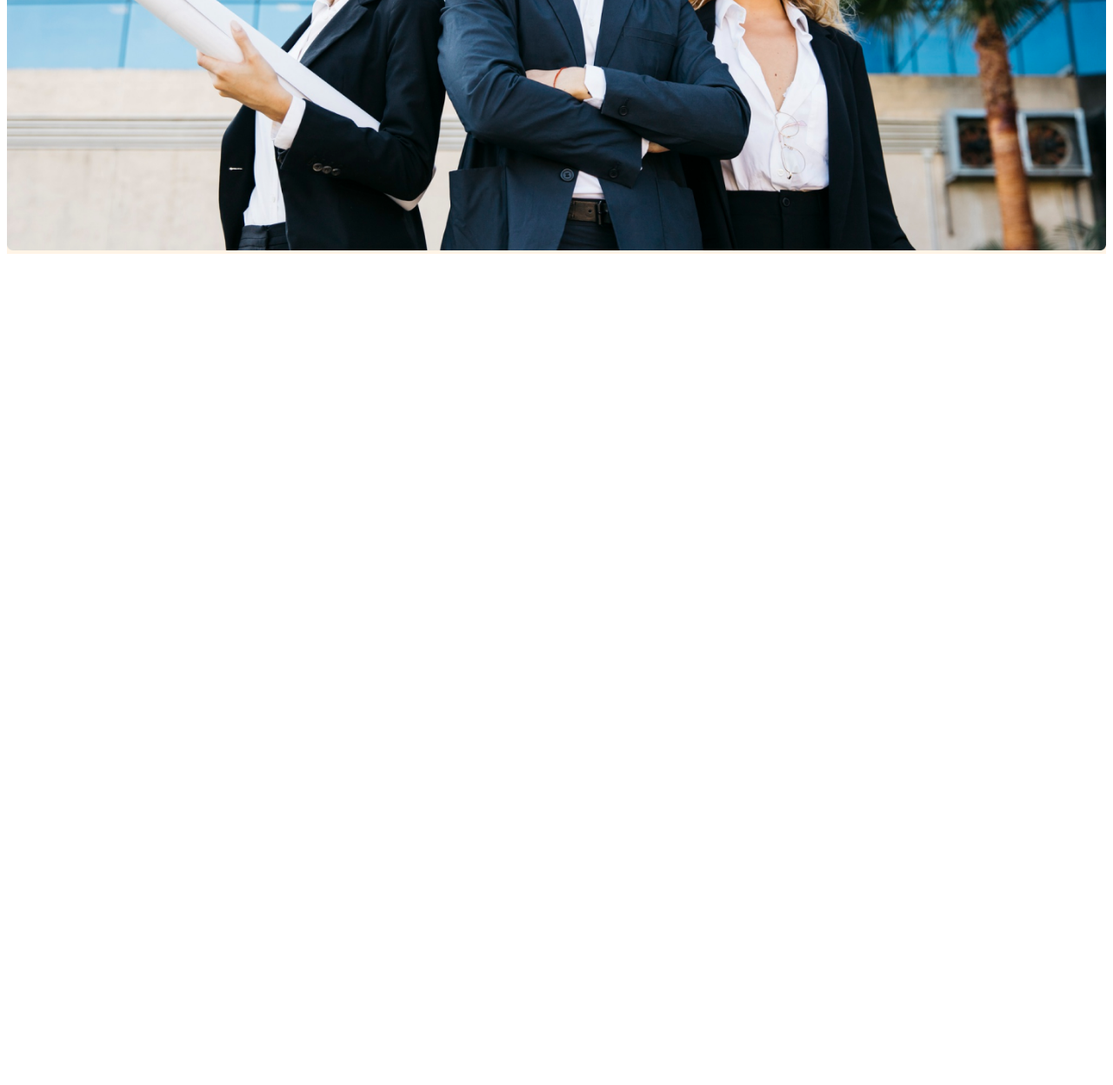
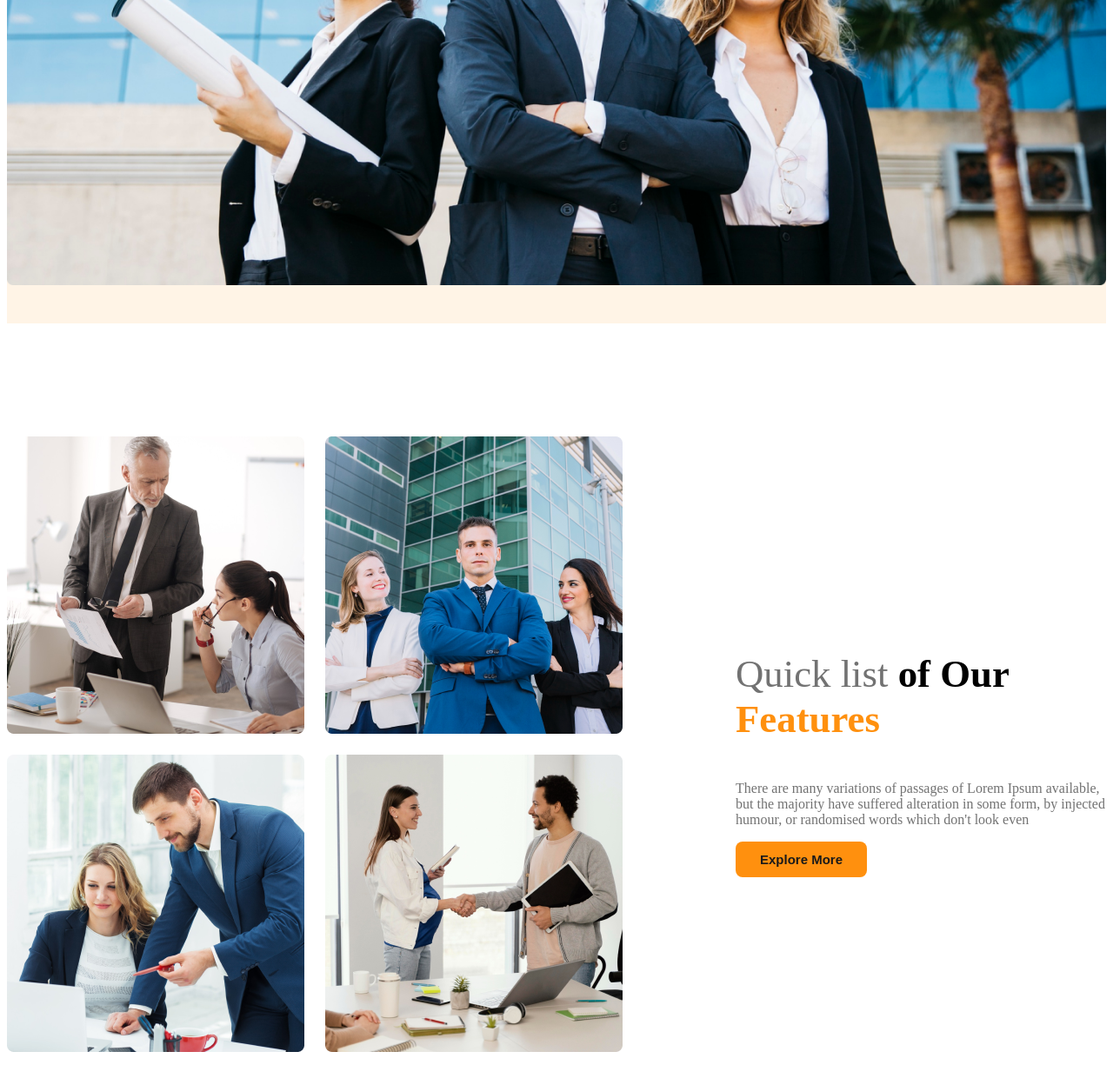
Before and after one commit to shrabon10/Responive-Layout, a plain HTML site: page index.html in a window 1280 px wide. Shown: the part 766-2014 px from the top of the page at 87% size. Before the commit the page ends 1066 px from the top, so only its background shows below. Drawn offline with Linux system fonts and the light colour scheme.

Commit message:
"1st main section has been created"

```diff
--- a/index.html
+++ b/index.html
@@ -33,7 +33,29 @@
     </header>
 
 
-    <main></main>
+    <main class="main">
+        <section class="team display-flex">
+            <div class="team-img-container">
+                <img src="./images/team1.png" alt="To architech deiscussing about degis">
+                <img src="./images/team2.png" alt="To architech deiscussing about degis">
+                <img src="./images/team3.png" alt="To architech deiscussing about degis">
+                <img src="./images/team4.png" alt="To architech deiscussing about degis">
+
+            </div>
+            <div class="our-feature">
+                <h3 class="feature-titel"><span id="quick-list" class="tex-light-gray">Quick list</span><span> of Our</span> <br><span class="feature-text-color">Features</span></h3>
+                <p class="feature-description tex-light-gray">There are many variations of passages of Lorem Ipsum available, but the majority have suffered alteration in some form, by injected humour, or randomised words which don't look even</p>
+                <button class="btn-primary btn">
+                    Explore More
+                </button>
+
+            </div>
+
+        </section>
+        <section>
+
+        </section>
+    </main>
 
 
 
--- a/style.css
+++ b/style.css
@@ -18,9 +18,18 @@
     color: #727272;
 }
 
+.feature-text-color{
+    color: #FF900E;
+
+}
 .bg-light{
     background-color: rgba(255, 144, 14, 0.1)
 }
+
+.main >section{
+    margin-top: 130px;
+}
+
 
 /* button primary */
 
@@ -98,14 +107,75 @@
 }
 .banner-img{
     width: 100%;
+    margin: 40px auto;
 }
+
+
+
+/* main */
+
+.main{
+    max-width: 1440px;
+    margin: 0 auto;
+}
+.team{
+    align-items: center;
+}
+.team-img-container{
+    display: grid;
+    grid-template-columns: repeat(2, 1fr);
+    gap: 24px;
+}
+
+.our-feature{
+    margin-left: 130px;
+    max-width: 530px;
+
+}
+.feature-description{
+    gap: px;
+}
+
+.feature-titel{
+    font-size: 2.8rem;
+    font-weight: 700;
+}
+
+#quick-list{
+    font-weight: 500;
+}
+
+/* Feature will Enjoy */
+
+
+
+
+
+
+
+
 
 
 /* Responsive */
 @media screen and (max-width: 576px) {
-    .navbar, .nav-link{
+    .navbar, .nav-link, .team{
         flex-direction: column;
     }
 
+.team-img-container{
+    grid-template-columns: repeat(1, 1fr);
+}
+.our-feature{
+    margin-left: 80px;
+}
+}
 
+@media screen and (min-width: 576px) and (max-width: 992px) {
+    .team{
+
+        flex-direction: column;
+    }
+.our-feature{
+    margin: 50px auto;
 }
+}
```
